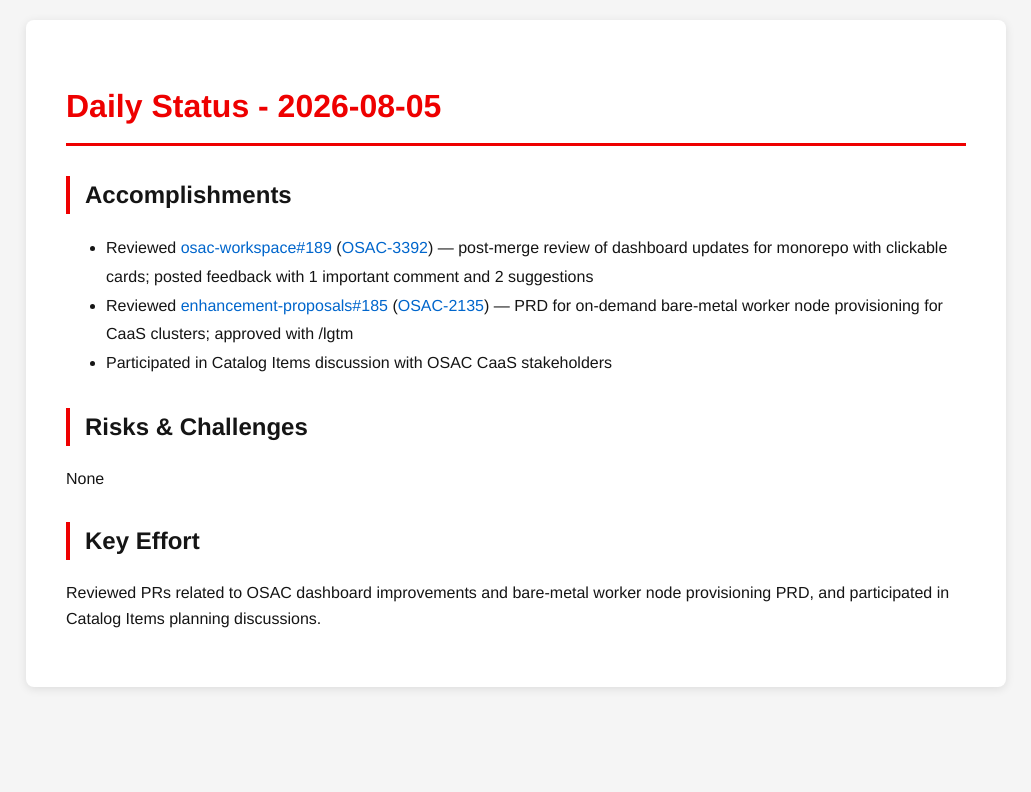
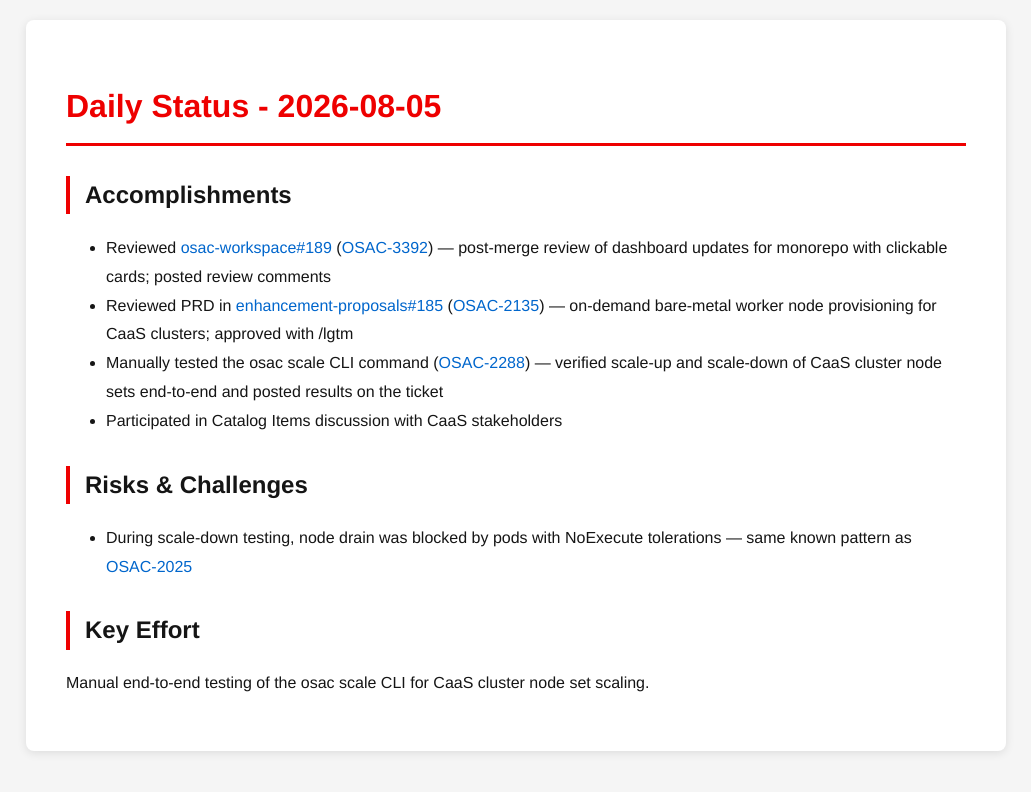
Before and after one commit to tzvatot/daily-status, a Jekyll site: the page built from 2026-08-05.md, in a window 1280 px wide. Shown: the top 792 px of the page, without its empty margins (124-1155 px from the left). Built offline with Jekyll 4.4.1, drawn with Linux system fonts in a browser that asks for light colours.

Commit message:
Daily status update - 2026-08-05

```diff
--- a/2026-08-05.md
+++ b/2026-08-05.md
@@ -7,12 +7,13 @@ date: 2026-08-05
 # Daily Status - 2026-08-05
 
 ## Accomplishments
-- Reviewed [osac-workspace#189](https://github.com/osac-project/osac-workspace/pull/189) ([OSAC-3392](https://redhat.atlassian.net/browse/OSAC-3392)) — post-merge review of dashboard updates for monorepo with clickable cards; posted feedback with 1 important comment and 2 suggestions
-- Reviewed [enhancement-proposals#185](https://github.com/osac-project/enhancement-proposals/pull/185) ([OSAC-2135](https://redhat.atlassian.net/browse/OSAC-2135)) — PRD for on-demand bare-metal worker node provisioning for CaaS clusters; approved with /lgtm
-- Participated in Catalog Items discussion with OSAC CaaS stakeholders
+- Reviewed [osac-workspace#189](https://github.com/osac-project/osac-workspace/pull/189) ([OSAC-3392](https://redhat.atlassian.net/browse/OSAC-3392)) — post-merge review of dashboard updates for monorepo with clickable cards; posted review comments
+- Reviewed PRD in [enhancement-proposals#185](https://github.com/osac-project/enhancement-proposals/pull/185) ([OSAC-2135](https://redhat.atlassian.net/browse/OSAC-2135)) — on-demand bare-metal worker node provisioning for CaaS clusters; approved with /lgtm
+- Manually tested the osac scale CLI command ([OSAC-2288](https://redhat.atlassian.net/browse/OSAC-2288)) — verified scale-up and scale-down of CaaS cluster node sets end-to-end and posted results on the ticket
+- Participated in Catalog Items discussion with CaaS stakeholders
 
 ## Risks & Challenges
-None
+- During scale-down testing, node drain was blocked by pods with NoExecute tolerations — same known pattern as [OSAC-2025](https://redhat.atlassian.net/browse/OSAC-2025)
 
 ## Key Effort
-Reviewed PRs related to OSAC dashboard improvements and bare-metal worker node provisioning PRD, and participated in Catalog Items planning discussions.
+Manual end-to-end testing of the osac scale CLI for CaaS cluster node set scaling.
```
